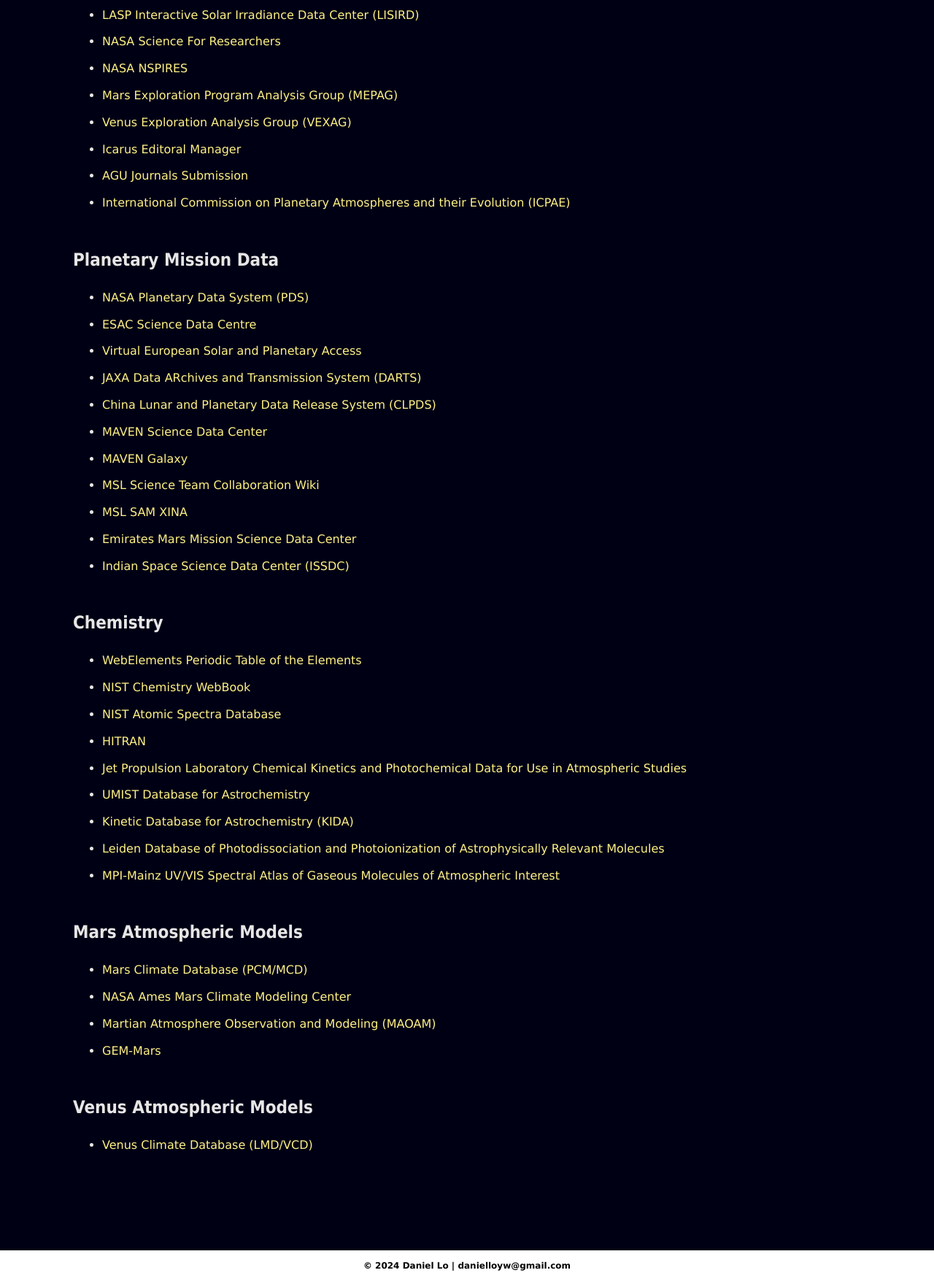
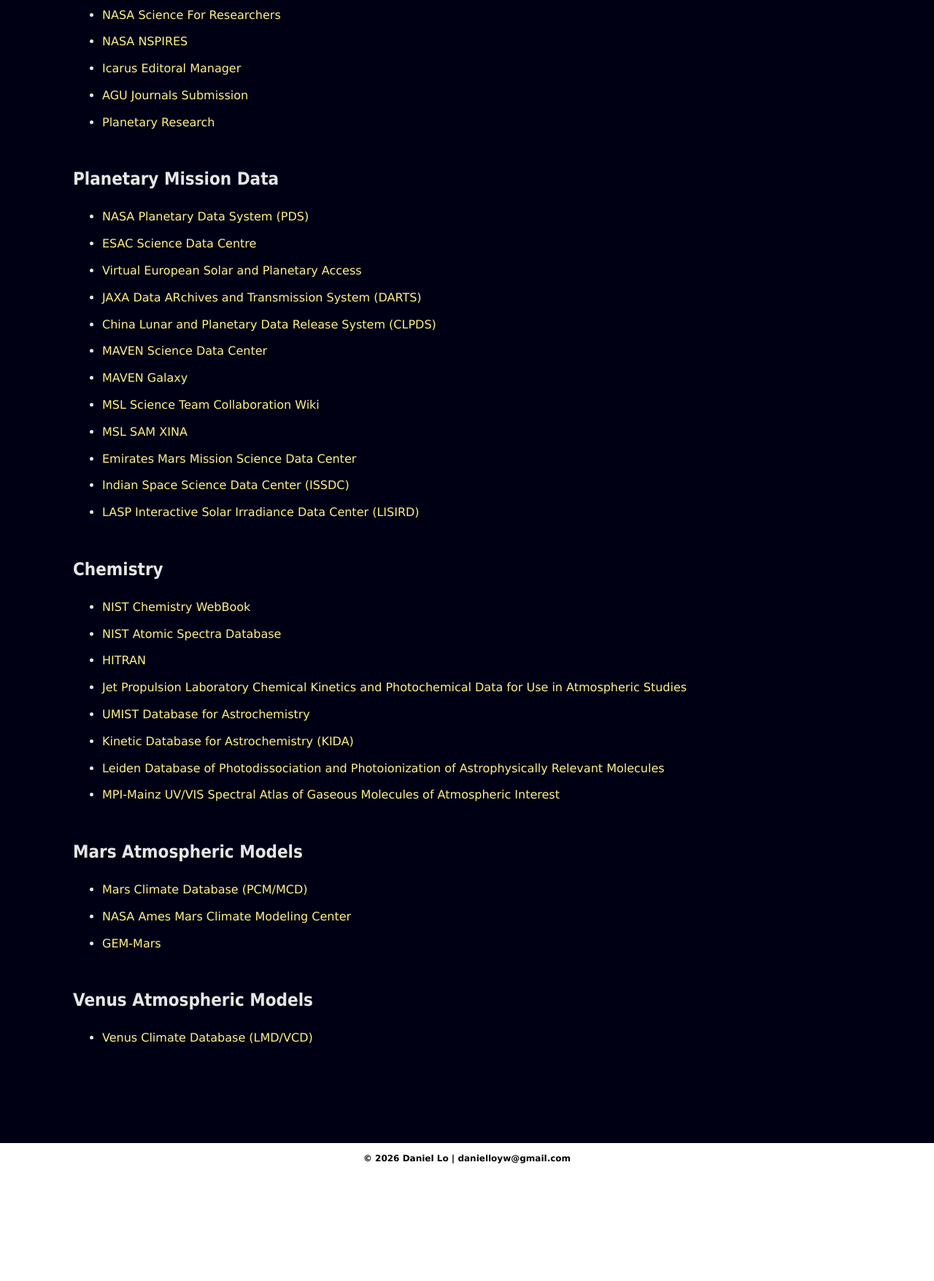
Before and after one commit to danielloyw/website, a plain HTML site: page links.html in a window 1280 px wide. Shown: the part 287-2042 px from the top of the page at 73% size. After the commit the page ends 1895 px from the top, so only its background shows below. Drawn offline with Linux system fonts and the light colour scheme.

Commit message:
Updated links

```diff
--- a/links.html
+++ b/links.html
@@ -16,14 +16,11 @@
 			<li><a href="http://detexify.kirelabs.org/classify.html" target="_blank">Detexify</a>
 			<li><a href="https://sronpersonalpages.nl/~pault/" target="_blank">Paul Tol's notes on colour schemes</a>
 			<li><a href="https://ssd.jpl.nasa.gov/horizons/" target="_blank">Jet Propulsion Laboratory Horizons System</a>
-			<li><a href="https://lasp.colorado.edu/lisird/" target="_blank">LASP Interactive Solar Irradiance Data Center (LISIRD)</a>
 			<li><a href="https://science.nasa.gov/researchers" target="_blank">NASA Science For Researchers</a>
 			<li><a href="https://nspires.nasaprs.com/external/" target="_blank">NASA NSPIRES</a>
-			<li><a href="https://mepag.jpl.nasa.gov/index.cfm" target="_blank">Mars Exploration Program Analysis Group (MEPAG)</a>
-			<li><a href="https://www.lpi.usra.edu/vexag/" target="_blank">Venus Exploration Analysis Group (VEXAG)</a>
 			<li><a href="https://www.editorialmanager.com/icarus/default.aspx" target="_blank">Icarus Editoral Manager</a>
 			<li><a href="https://www.agu.org/Publish-with-AGU/Publish/" target="_blank">AGU Journals Submission</a>
-			<li><a href="https://www.iamas.org/icpae/" target="_blank">International Commission on Planetary Atmospheres and their Evolution (ICPAE)</a>
+			<li><a href="https://planetary-research.org" target="_blank">Planetary Research</a>
 			</ul>
 
 			<h2>Planetary Mission Data</h2>
@@ -34,21 +31,21 @@
 			<li><a href="https://darts.isas.jaxa.jp/index.html.en" target="_blank">JAXA Data ARchives and Transmission System (DARTS)</a>
 			<li><a href="https://moon.bao.ac.cn/web/enmanager/home" target="_blank">China Lunar and Planetary Data Release System (CLPDS)</a>
 			<li><a href="https://lasp.colorado.edu/maven/sdc/public/" target="_blank">MAVEN Science Data Center</a>
-			<li><a href="https://lasp.colorado.edu/galaxy/display/MAVEN/Home" target="_blank">MAVEN Galaxy</a>
+			<li><a href="https://lasp.colorado.edu/galaxy/spaces/MAVEN/pages/3278327/Project+Science+Group+PSGs" target="_blank">MAVEN Galaxy</a>
 			<li><a href="https://ps.ext.jpl.net/sites/MSLSciTeam/_layouts/15/start.aspx#/" target="_blank">MSL Science Team Collaboration Wiki</a>
 			<li><a href="https://sam.xina.io/" target="_blank">MSL SAM XINA</a>
 			<li><a href="https://sdc.emiratesmarsmission.ae/" target="_blank">Emirates Mars Mission Science Data Center</a>
 			<li><a href="https://www.issdc.gov.in/" target="_blank">Indian Space Science Data Center (ISSDC)</a>
+			<li><a href="https://lasp.colorado.edu/lisird/" target="_blank">LASP Interactive Solar Irradiance Data Center (LISIRD)</a>
 
 			</ul>
 
 			<h2>Chemistry</h2>
 			<ul class="researchSectionText" style:"clear:left">
-			<li><a href="https://www.webelements.com/" target="_blank">WebElements Periodic Table of the Elements</a>
 			<li><a href="https://webbook.nist.gov/chemistry/" target="_blank">NIST Chemistry WebBook</a>
 			<li><a href="https://www.nist.gov/pml/atomic-spectra-database" target="_blank">NIST Atomic Spectra Database</a>
 			<li><a href="https://hitran.org/" target="_blank">HITRAN</a>
-			<li><a href="https://jpldataeval.jpl.nasa.gov/index.html" target="_blank">Jet Propulsion Laboratory Chemical Kinetics and Photochemical Data for Use in Atmospheric Studies
+			<li><a href="https://science.jpl.nasa.gov/projects/data-evaluation/" target="_blank">Jet Propulsion Laboratory Chemical Kinetics and Photochemical Data for Use in Atmospheric Studies
 			<li><a href="https://umistdatabase.uk/" target="_blank">UMIST Database for Astrochemistry</a>
 			<li><a href="https://kida.astrochem-tools.org/" target="_blank">Kinetic Database for Astrochemistry (KIDA)</a>
 			<li><a href="https://home.strw.leidenuniv.nl/~ewine/photo/" target="_blank">Leiden Database of Photodissociation and Photoionization of Astrophysically Relevant Molecules</a>
@@ -59,7 +56,6 @@
 			<ul class="researchSectionText" style:"clear:left">
 			<li><a href="http://www-mars.lmd.jussieu.fr/" target="_blank">Mars Climate Database (PCM/MCD)</a>
 			<li><a href="https://www.nasa.gov/mars-climate-modeling-center-ames" target="_blank">NASA Ames Mars Climate Modeling Center</a>
-			<li><a href="https://mars.mipt.ru/about.php" target="_blank">Martian Atmosphere Observation and Modeling (MAOAM)</a>
 			<li><a href="https://gem-mars.aeronomie.be/" target="_blank">GEM-Mars</a>
 			</ul>
 
@@ -72,7 +68,7 @@
 
 
 	<footer>
-		<p class="footerDisclaimer">&copy 2024 Daniel Lo | danielloyw<span style="display:none">-cssspamremove-</span>@gmail.com</p>
+		<p class="footerDisclaimer">&copy 2026 Daniel Lo | danielloyw<span style="display:none">-cssspamremove-</span>@gmail.com</p>
 	</footer>
 </body>
 
```
